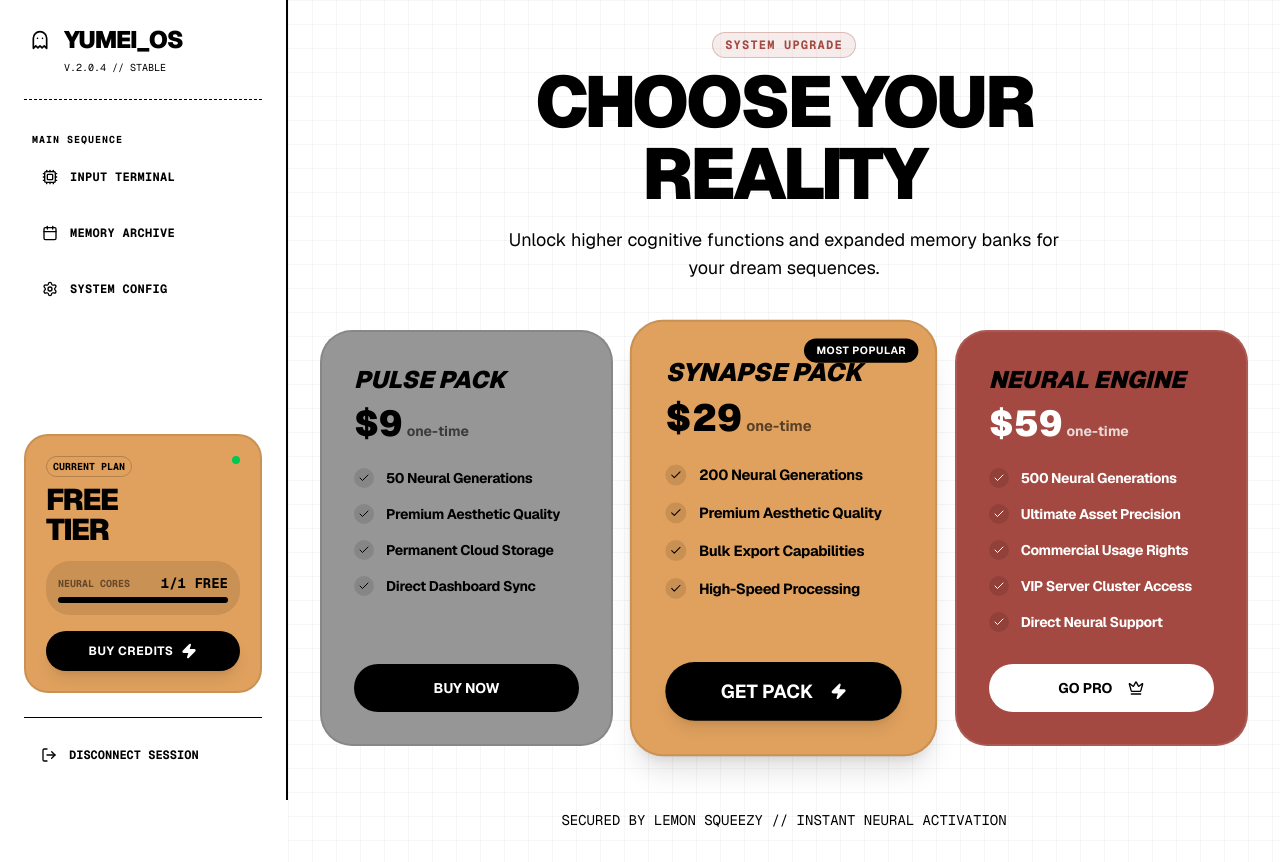
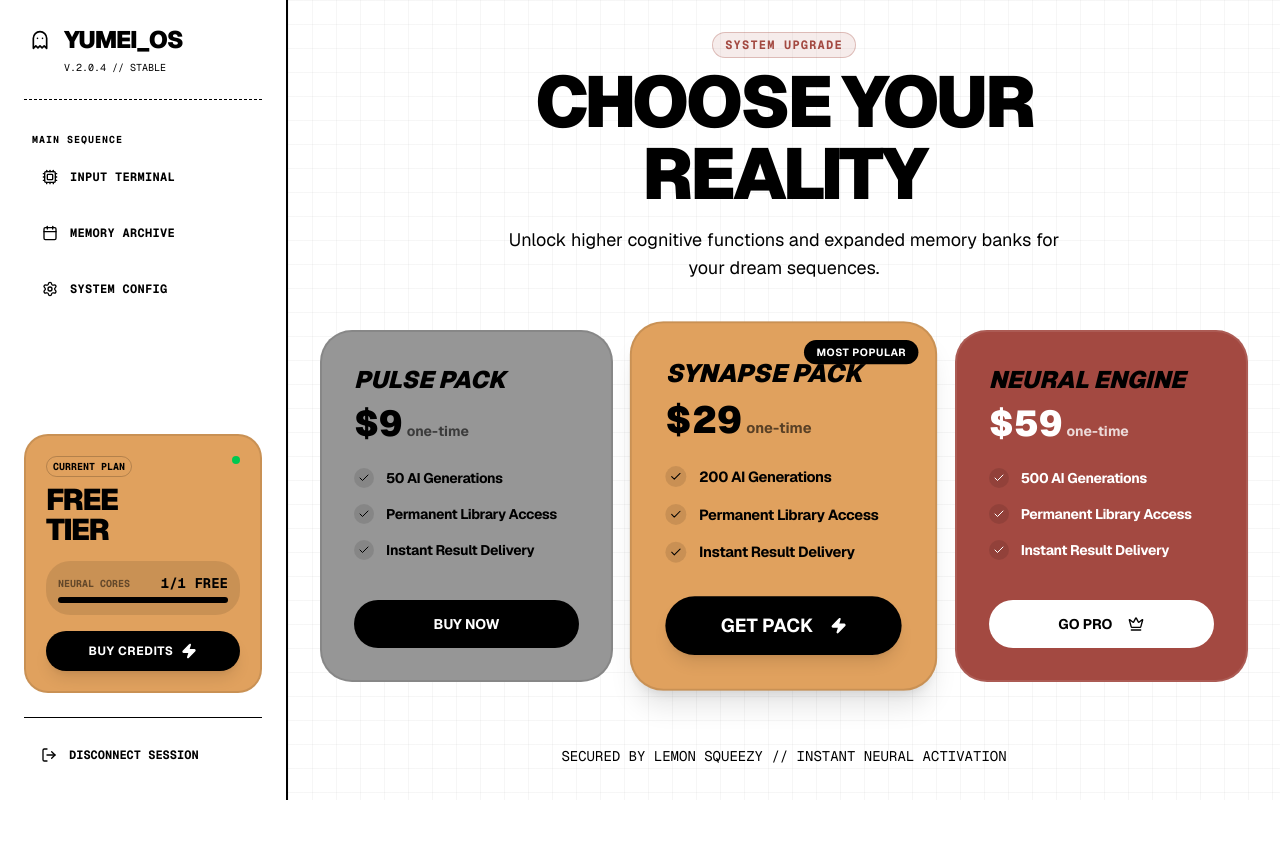
Before and after one commit to klepi21/yumei, a Next.js app: page /dream/upgrade in a window 1280 px wide. After the commit the page ends 800 px from the top, so only its background shows below. Built offline with nearby package versions, Linux system fonts and the light colour scheme; no server answers; sample sign-in values are in the browser's storage.

Commit message:
UI: simplify upgrade pack features

```diff
--- a/app/dream/upgrade/page.tsx
+++ b/app/dream/upgrade/page.tsx
@@ -33,10 +33,9 @@ export default function UpgradePage() {
                     </div>
 
                     <div className="flex-1 space-y-4 mb-8">
-                        <FeatureItem text="50 Neural Generations" />
-                        <FeatureItem text="Premium Aesthetic Quality" />
-                        <FeatureItem text="Permanent Cloud Storage" />
-                        <FeatureItem text="Direct Dashboard Sync" />
+                        <FeatureItem text="50 AI Generations" />
+                        <FeatureItem text="Permanent Library Access" />
+                        <FeatureItem text="Instant Result Delivery" />
                     </div>
 
                     <Button className="w-full bg-black text-white hover:bg-zinc-900 border-none font-bold rounded-xl h-12 uppercase">
@@ -59,10 +58,9 @@ export default function UpgradePage() {
                     </div>
 
                     <div className="flex-1 space-y-4 mb-8">
-                        <FeatureItem text="200 Neural Generations" />
-                        <FeatureItem text="Premium Aesthetic Quality" />
-                        <FeatureItem text="Bulk Export Capabilities" />
-                        <FeatureItem text="High-Speed Processing" />
+                        <FeatureItem text="200 AI Generations" />
+                        <FeatureItem text="Permanent Library Access" />
+                        <FeatureItem text="Instant Result Delivery" />
                     </div>
 
                     <Link href="#" className="w-full">
@@ -83,11 +81,9 @@ export default function UpgradePage() {
                     </div>
 
                     <div className="flex-1 space-y-4 mb-8">
-                        <FeatureItem text="500 Neural Generations" />
-                        <FeatureItem text="Ultimate Asset Precision" />
-                        <FeatureItem text="Commercial Usage Rights" />
-                        <FeatureItem text="VIP Server Cluster Access" />
-                        <FeatureItem text="Direct Neural Support" />
+                        <FeatureItem text="500 AI Generations" />
+                        <FeatureItem text="Permanent Library Access" />
+                        <FeatureItem text="Instant Result Delivery" />
                     </div>
 
                     <Link href="#" className="w-full">
```
